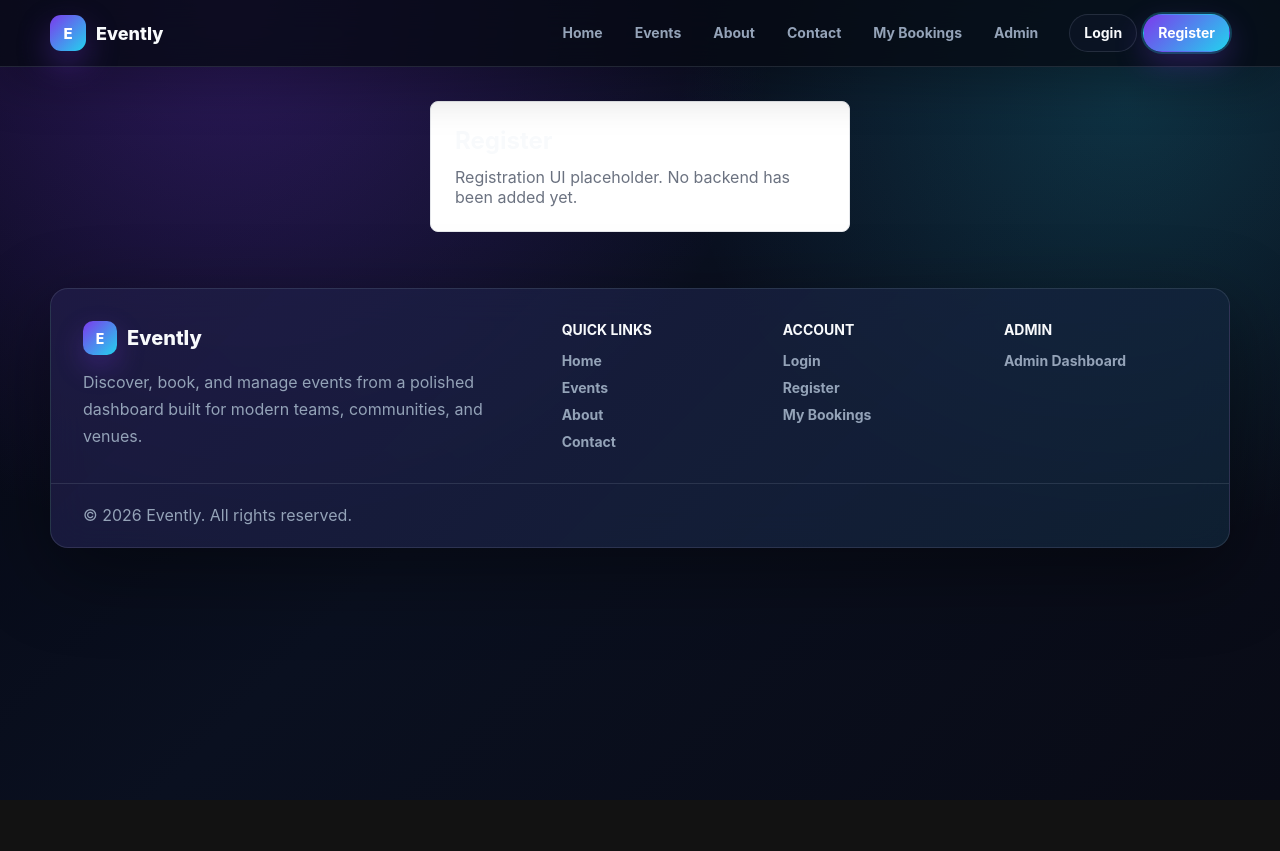
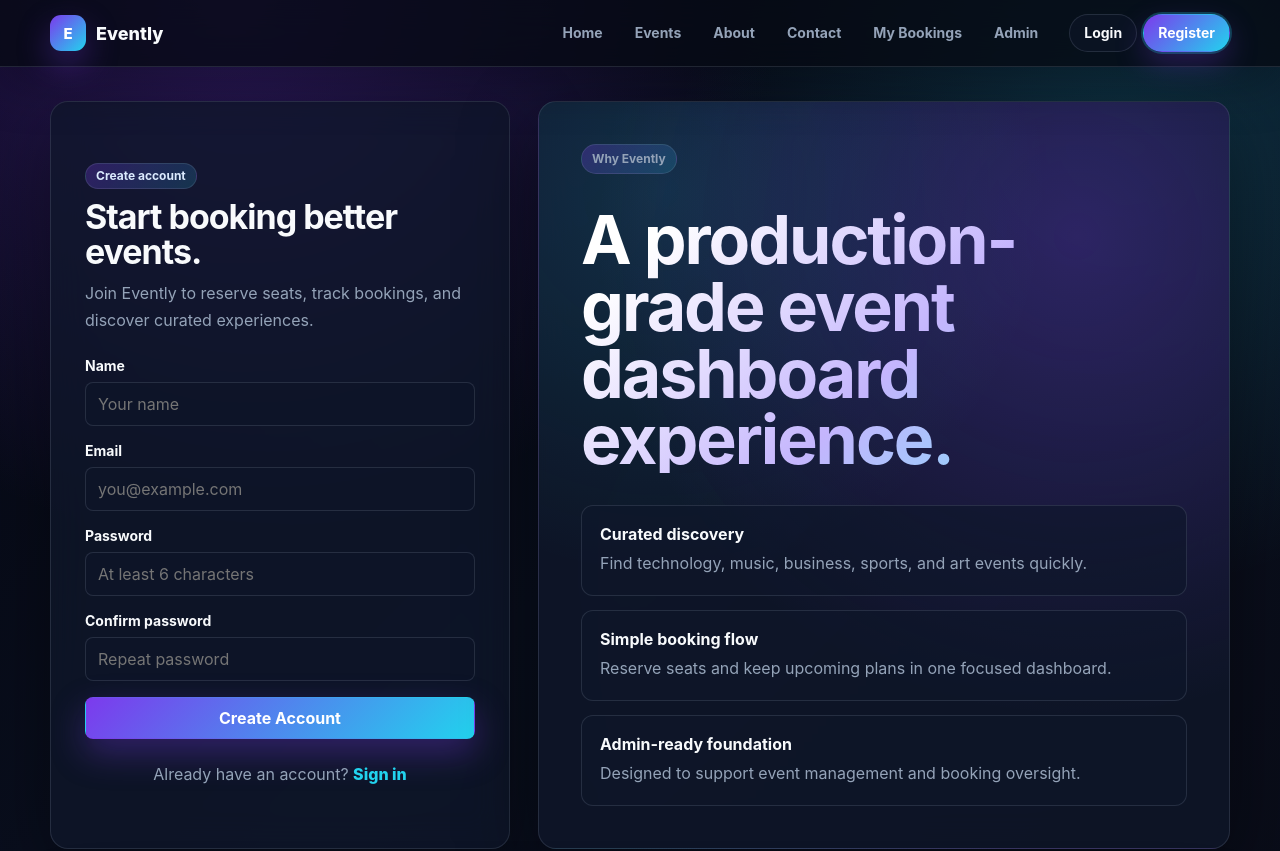
Before and after one commit to kris-985/event-booking, an Angular app: page /register in a window 1280 px wide. Shown: the top 851 px of the page. Before the commit the page ends 800 px from the top, so only its background shows below. Built offline with nearby package versions, Linux system fonts and the light colour scheme.

Commit message:
feat: implement registration form with validation and error handling

```diff
--- a/src/app/features/auth/pages/register/register.html
+++ b/src/app/features/auth/pages/register/register.html
@@ -1,6 +1,81 @@
 <section class="auth-page">
-  <div class="panel">
-    <h1>Register</h1>
-    <p>Registration UI placeholder. No backend has been added yet.</p>
+  <div class="register-card">
+    <div class="register-card__header">
+      <span class="badge">Create account</span>
+      <h1>Start booking better events.</h1>
+      <p>Join Evently to reserve seats, track bookings, and discover curated experiences.</p>
+    </div>
+
+    <form [formGroup]="registerForm" (ngSubmit)="submit()" novalidate>
+      <label>
+        <span>Name</span>
+        <input class="input" type="text" formControlName="name" placeholder="Your name" />
+        @if (hasError('name', 'required')) {
+          <small>Name is required.</small>
+        }
+      </label>
+
+      <label>
+        <span>Email</span>
+        <input class="input" type="email" formControlName="email" placeholder="you@example.com" />
+        @if (hasError('email', 'required')) {
+          <small>Email is required.</small>
+        } @else if (hasError('email', 'email')) {
+          <small>Enter a valid email address.</small>
+        }
+      </label>
+
+      <label>
+        <span>Password</span>
+        <input class="input" type="password" formControlName="password" placeholder="At least 6 characters" />
+        @if (hasError('password', 'required')) {
+          <small>Password is required.</small>
+        } @else if (hasError('password', 'minlength')) {
+          <small>Password must be at least 6 characters.</small>
+        }
+      </label>
+
+      <label>
+        <span>Confirm password</span>
+        <input class="input" type="password" formControlName="confirmPassword" placeholder="Repeat password" />
+        @if (hasError('confirmPassword', 'required')) {
+          <small>Please confirm your password.</small>
+        } @else if (hasPasswordMismatch()) {
+          <small>Passwords do not match.</small>
+        }
+      </label>
+
+      @if (errorMessage) {
+        <p class="error-message">{{ errorMessage }}</p>
+      }
+
+      <button class="btn btn-primary" type="submit" [disabled]="isLoading">
+        {{ isLoading ? 'Creating account...' : 'Create Account' }}
+      </button>
+    </form>
+
+    <p class="login-link">
+      Already have an account?
+      <a routerLink="/login">Sign in</a>
+    </p>
   </div>
+
+  <aside class="benefits-panel">
+    <span class="badge">Why Evently</span>
+    <h2>A production-grade event dashboard experience.</h2>
+    <div class="benefits-list">
+      <article>
+        <strong>Curated discovery</strong>
+        <span>Find technology, music, business, sports, and art events quickly.</span>
+      </article>
+      <article>
+        <strong>Simple booking flow</strong>
+        <span>Reserve seats and keep upcoming plans in one focused dashboard.</span>
+      </article>
+      <article>
+        <strong>Admin-ready foundation</strong>
+        <span>Designed to support event management and booking oversight.</span>
+      </article>
+    </div>
+  </aside>
 </section>
--- a/src/app/features/auth/pages/register/register.scss
+++ b/src/app/features/auth/pages/register/register.scss
@@ -1,21 +1,152 @@
 .auth-page {
   display: grid;
-  place-items: center;
+  grid-template-columns: minmax(360px, 460px) minmax(0, 1fr);
+  gap: 28px;
+  align-items: stretch;
+  min-height: calc(100vh - 230px);
 }
 
-.panel {
-  width: min(420px, 100%);
-  padding: 24px;
-  background: #ffffff;
-  border: 1px solid #e5e7eb;
-  border-radius: 8px;
+.register-card,
+.benefits-panel {
+  background: var(--color-surface);
+  border: 1px solid var(--color-border);
+  border-radius: var(--radius-lg);
+  box-shadow: var(--shadow-soft);
+  backdrop-filter: blur(18px);
 }
 
-h1 {
-  margin: 0 0 12px;
+.register-card {
+  display: grid;
+  align-content: center;
+  gap: 22px;
+  padding: 34px;
 }
 
-p {
-  color: #6b7280;
+.register-card__header {
+  display: grid;
+  gap: 10px;
+}
+
+.register-card h1,
+.benefits-panel h2 {
   margin: 0;
+  color: var(--color-text);
+  letter-spacing: -0.03em;
 }
+
+.register-card h1 {
+  font-size: 34px;
+  line-height: 1.05;
+}
+
+.register-card p,
+.benefits-panel span {
+  margin: 0;
+  color: var(--color-muted);
+  line-height: 1.7;
+}
+
+form {
+  display: grid;
+  gap: 16px;
+}
+
+label {
+  display: grid;
+  gap: 8px;
+}
+
+label span {
+  color: var(--color-text);
+  font-size: 14px;
+  font-weight: 750;
+}
+
+small,
+.error-message {
+  color: #fca5a5;
+}
+
+small {
+  font-size: 13px;
+}
+
+.error-message {
+  margin: 0;
+  padding: 12px 14px;
+  background: rgba(239, 68, 68, 0.12);
+  border: 1px solid rgba(239, 68, 68, 0.22);
+  border-radius: var(--radius-sm);
+}
+
+button[disabled] {
+  cursor: wait;
+  opacity: 0.72;
+}
+
+.login-link {
+  text-align: center;
+}
+
+.login-link a {
+  color: var(--color-accent);
+  font-weight: 800;
+  text-decoration: none;
+}
+
+.benefits-panel {
+  display: flex;
+  flex-direction: column;
+  justify-content: space-between;
+  gap: 32px;
+  min-height: 560px;
+  padding: 42px;
+  background:
+    radial-gradient(circle at 78% 18%, rgba(124, 58, 237, 0.28), transparent 30rem),
+    radial-gradient(circle at 18% 12%, rgba(34, 211, 238, 0.14), transparent 24rem),
+    var(--color-surface);
+}
+
+.benefits-panel h2 {
+  max-width: 680px;
+  font-size: clamp(42px, 6vw, 68px);
+  line-height: 0.98;
+  background: linear-gradient(135deg, #ffffff 12%, #c4b5fd 54%, #67e8f9 100%);
+  background-clip: text;
+  -webkit-text-fill-color: transparent;
+}
+
+.benefits-list {
+  display: grid;
+  gap: 14px;
+}
+
+.benefits-list article {
+  display: grid;
+  gap: 6px;
+  padding: 18px;
+  background: rgba(15, 23, 42, 0.62);
+  border: 1px solid var(--color-border);
+  border-radius: var(--radius-md);
+}
+
+.benefits-list strong {
+  color: var(--color-text);
+}
+
+@media (max-width: 900px) {
+  .auth-page {
+    grid-template-columns: 1fr;
+  }
+
+  .benefits-panel {
+    min-height: auto;
+  }
+}
+
+@media (max-width: 560px) {
+  .register-card,
+  .benefits-panel {
+    padding: 24px;
+  }
+}
--- a/src/app/features/auth/pages/register/register.ts
+++ b/src/app/features/auth/pages/register/register.ts
@@ -1,9 +1,83 @@
-import { Component } from '@angular/core';
+import { Component, inject } from '@angular/core';
+import {
+  AbstractControl,
+  FormBuilder,
+  ReactiveFormsModule,
+  ValidationErrors,
+  ValidatorFn,
+  Validators
+} from '@angular/forms';
+import { Router, RouterLink } from '@angular/router';
+
+import { AuthService } from '../../../../core/services/auth.service';
+
+const passwordMatchValidator: ValidatorFn = (control: AbstractControl): ValidationErrors | null => {
+  const password = control.get('password')?.value;
+  const confirmPassword = control.get('confirmPassword')?.value;
+
+  return password === confirmPassword ? null : { passwordMismatch: true };
+};
 
 @Component({
   selector: 'app-register',
   standalone: true,
+  imports: [ReactiveFormsModule, RouterLink],
   templateUrl: './register.html',
   styleUrl: './register.scss'
 })
-export class Register {}
+export class Register {
+  protected isLoading = false;
+  protected errorMessage = '';
+
+  private readonly authService = inject(AuthService);
+  private readonly formBuilder = inject(FormBuilder);
+  private readonly router = inject(Router);
+
+  protected readonly registerForm = this.formBuilder.nonNullable.group(
+    {
+      name: ['', Validators.required],
+      email: ['', [Validators.required, Validators.email]],
+      password: ['', [Validators.required, Validators.minLength(6)]],
+      confirmPassword: ['', Validators.required]
+    },
+    { validators: passwordMatchValidator }
+  );
+
+  protected submit(): void {
+    this.errorMessage = '';
+
+    if (this.registerForm.invalid) {
+      this.registerForm.markAllAsTouched();
+      return;
+    }
+
+    const { name, email, password } = this.registerForm.getRawValue();
+    this.isLoading = true;
+
+    this.authService.register({ name, email, password }).subscribe({
+      next: () => {
+        this.isLoading = false;
+        void this.router.navigate(['/events']);
+      },
+      error: () => {
+        this.errorMessage = 'Unable to create account. Please try again.';
+        this.isLoading = false;
+      }
+    });
+  }
+
+  protected hasError(controlName: keyof typeof this.registerForm.controls, error: string): boolean {
+    const control = this.registerForm.controls[controlName];
+
+    return control.hasError(error) && (control.dirty || control.touched);
+  }
+
+  protected hasPasswordMismatch(): boolean {
+    const confirmPassword = this.registerForm.controls.confirmPassword;
+
+    return (
+      this.registerForm.hasError('passwordMismatch') &&
+      (confirmPassword.dirty || confirmPassword.touched)
+    );
+  }
+}
```
